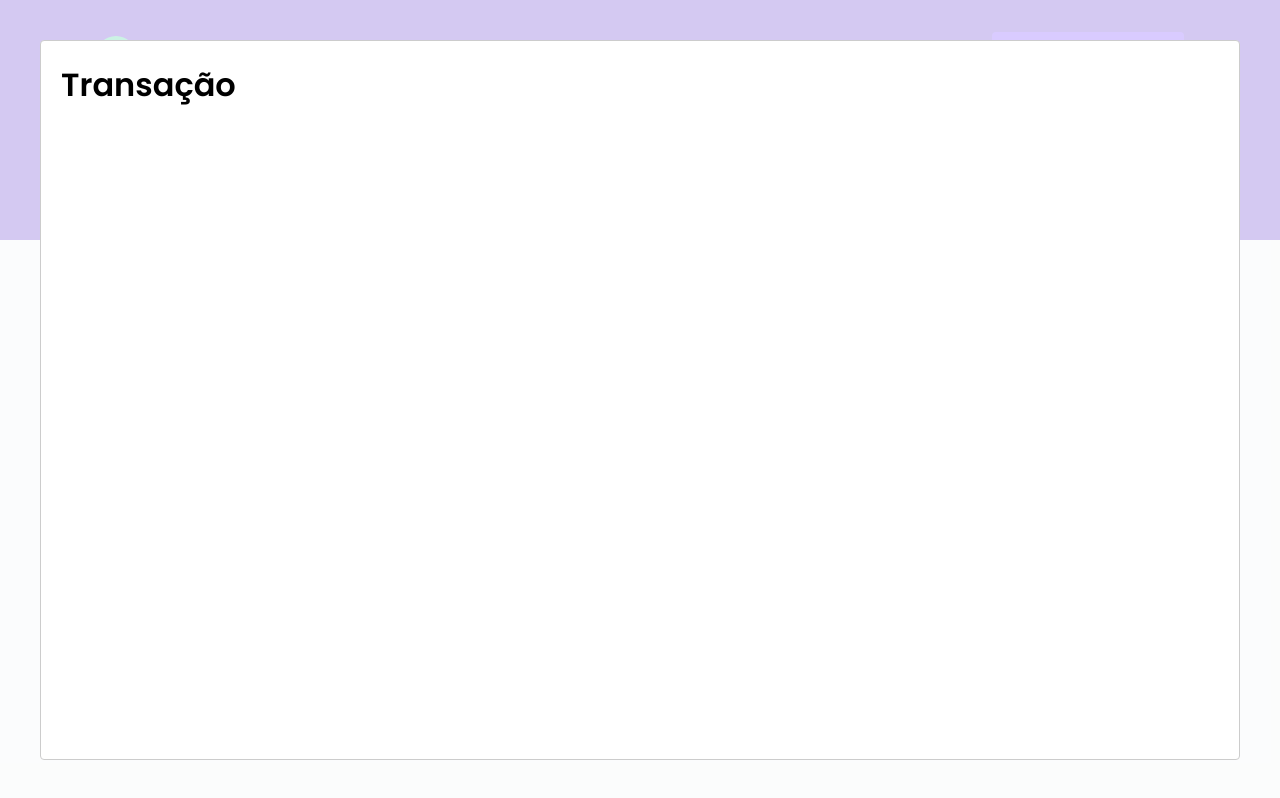
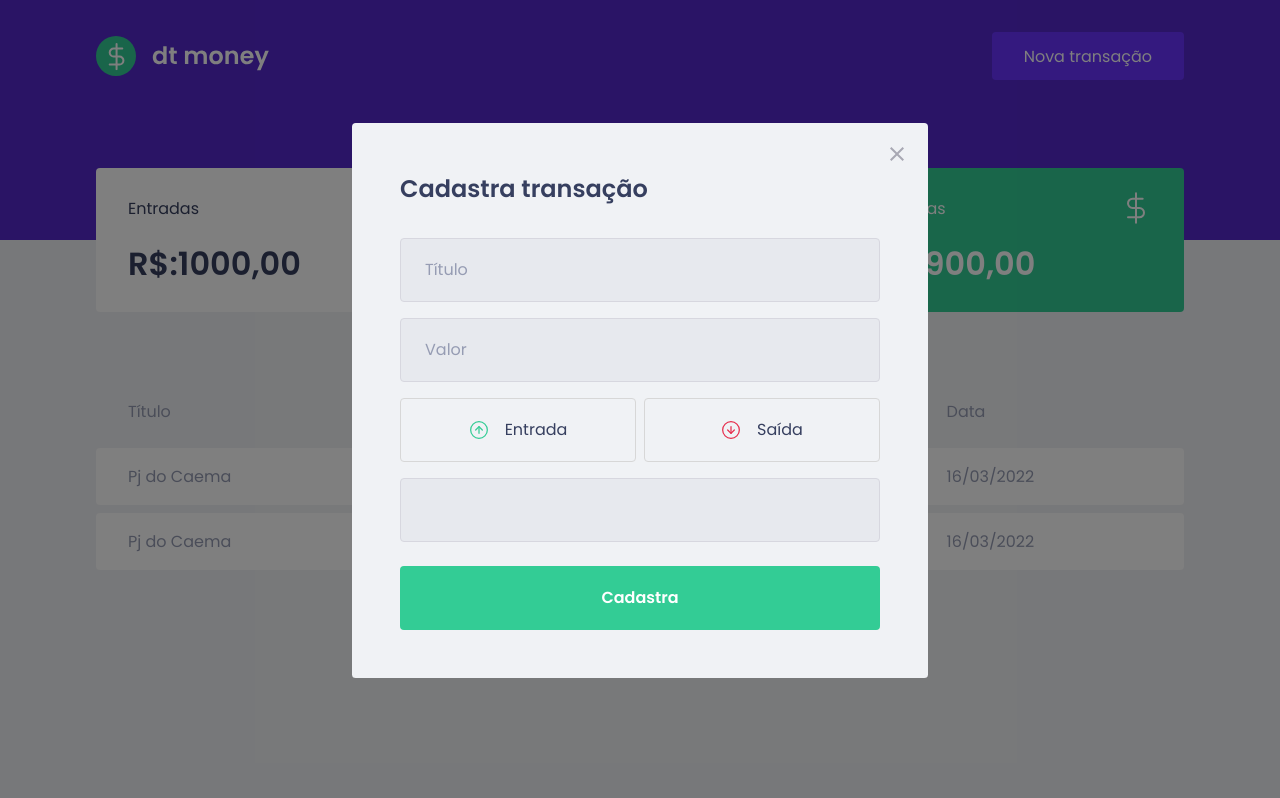
Before and after one commit to landson90/dtmoney, a React (Create React App) app: page / in a window 1280 px wide. Both pictures are taken after a click on the button "Nova transação". Built offline with nearby package versions, Linux system fonts and the light colour scheme; no server answers; what miragejs would draw is missing.

Commit message:
add elementos no formulario

```diff
--- a/package.json
+++ b/package.json
@@ -12,6 +12,7 @@
     "@types/react-dom": "^17.0.11",
     "axios": "^0.25.0",
     "miragejs": "^0.1.43",
+    "polished": "^4.1.4",
     "react": "^17.0.2",
     "react-dom": "^17.0.2",
     "react-modal": "^3.14.4",
--- a/src/App.tsx
+++ b/src/App.tsx
@@ -1,9 +1,9 @@
-import Modal from 'react-modal';
 import { Dashboard } from "./components/Dashboard";
 import { Header } from "./components/Header";
 import { GlobalStyle } from "./styles/global";
 import { createServer } from "miragejs";
 import { useState } from "react";
+import { NewTransactionModal } from "./components/NewTransactionModal";
 
 createServer({
   routes() {
@@ -38,12 +38,10 @@
     <div className="App">
       <Header onOpenNewTransactionModal={handleOpenNewTransctionModal}/>
       <Dashboard />
-      <Modal
+      <NewTransactionModal
         isOpen={isNewTransactionModalOpen}
         onRequestClose={handleCloeseNewTransctionModal}
-      >
-        <h1>Transação </h1>
-      </Modal>
+        />
       <GlobalStyle />
     </div>
   );
--- /dev/null
+++ b/src/components/NewTransactionModal/index.tsx
@@ -0,0 +1,50 @@
+import Modal from "react-modal";
+import closeImg from "../../assets/close.svg";
+import icomeImg from '../../assets/income.svg';
+import outcomeImg from '../../assets/outcome.svg';
+
+import { Container, TransactionTypeContainer } from "./styled";
+
+interface INewTransactionModalProps {
+  isOpen: boolean;
+  onRequestClose: () => void;
+}
+
+export function NewTransactionModal({
+  isOpen,
+  onRequestClose,
+}: INewTransactionModalProps) {
+  return (
+    <Modal
+      isOpen={isOpen}
+      onRequestClose={onRequestClose}
+      overlayClassName="react-modal-overlay"
+      className="react-modal-content"
+    >
+      <button
+        type="button"
+        onClick={onRequestClose}
+        className="react-modal-close">
+        <img src={closeImg} alt="Fechar modal" />
+      </button>
+
+      <Container>
+        <h2>Cadastra transação</h2>
+        <input type="text" placeholder="Título" />
+        <input type="number" placeholder="Valor" />
+        <TransactionTypeContainer>
+          <button type="button">
+            <img src={icomeImg} alt="Entrada"/>
+            <span>Entrada</span>
+          </button>
+          <button type="button">
+            <img src={outcomeImg} alt="Saída"/>
+            <span>Saída</span>
+          </button>
+        </TransactionTypeContainer>
+        <input type="Categoria" />
+        <button type="submit">Cadastra</button>
+      </Container>
+    </Modal>
+  );
+}
--- /dev/null
+++ b/src/components/NewTransactionModal/styled.ts
@@ -0,0 +1,91 @@
+import styled from "styled-components";
+import { darken } from 'polished';
+
+export const Container = styled.form`
+    h2 {
+        color: var(--text-title);
+        font-size: 1.5rem;
+        margin-bottom: 2rem
+    }
+
+    input {
+        width: 100%;
+        padding: 0 1.5rem;
+        height: 4rem;
+        border-radius: 0.25rem;
+
+        border: 1px solid #d7d7df;
+        background: #e7e9ee;
+
+        font-weight: 400;
+        font-size: 1rem;
+
+        &::placeholder {
+            color: var(--text-body);
+        }
+
+        & + input {
+            margin-top: 1rem;
+        }
+
+    }
+
+    button[type="submit"] {
+            width: 100%;
+            padding: 0 1.5rem;
+            height: 4rem;
+            background: var(--green);
+            color: #fff;
+            border-radius: 0.25rem;
+            border: 0;
+            font-size: 1rem;
+            margin-top: 1.5rem;
+            font-weight: 600;
+
+            transition: filter 0.2s;
+
+            &:hover {
+                filter: brightness(0.9);
+            }
+        }
+
+`
+
+export const TransactionTypeContainer = styled.div`
+  margin: 1rem 0;
+  display: grid;
+  grid-template-columns: 1fr 1fr;
+  gap: 0.5rem;
+
+
+
+
+  button {
+    height: 4rem;
+    border: 1px solid #d7d7d7;
+    border-radius: 0.25rem;
+
+    background: transparent;
+
+    display: flex;
+    align-items: center;
+    justify-content: center;
+
+    transition: border-color: 0.2s;
+
+    &:hover {
+        border-color: ${darken(0.1, '#d7d7d7')}
+    }
+    img {
+      width: 20px;
+      height: 20px;
+    }
+
+    span {
+      display: inline-block;
+      margin-left: 1rem;
+      font-size: 1rem;
+      color: var(--text-title);
+    }
+  }
+`;
--- a/src/styles/global.ts
+++ b/src/styles/global.ts
@@ -47,4 +47,34 @@
         opacity: 0.6;
         cursor: not-allowed ;
     }
+
+    .react-modal-overlay {
+        background: rgba(0, 0, 0, 0.5);
+        position: fixed;
+        top: 0;
+        bottom: 0;
+        right: 0;
+        left: 0;
+
+        display: flex;
+        align-items: center;
+        justify-content: center;
+    }
+
+    .react-modal-content {
+        width: 100%;
+        max-width: 576px;
+        background: var(--background);
+        padding: 3rem;
+        position: relative;
+        border-radius: 0.24rem;
+    }
+
+    .react-modal-close {
+        position: absolute;
+        right: 1.5rem;
+        top: 1.5rem;
+        border: 0;
+        background: transparent;
+    }
 `
```
Also changed, not shown: 1 other file (tests, documents, lock files or other folders).
